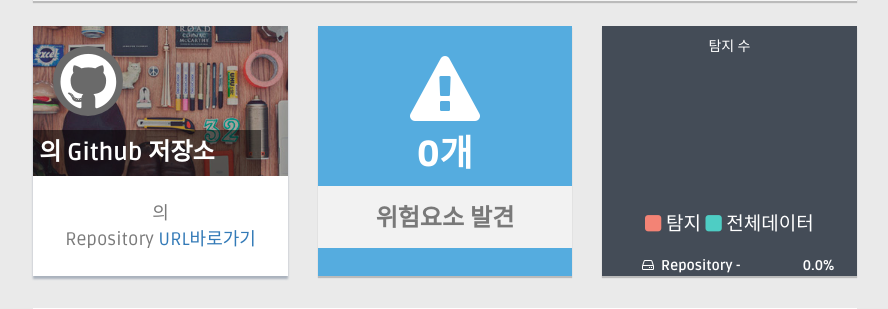
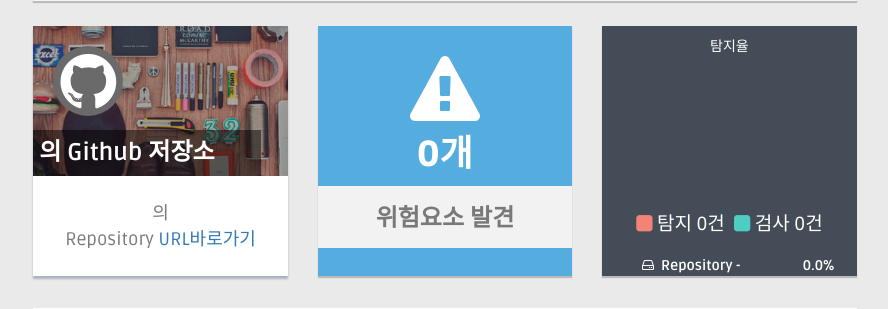
Before and after one commit to JUNE2001/Repository-Scanner, a Flask app: page / in a window 1280 px wide. Shown: the part 509-818 px from the top of the page, without its empty margins (195-1083 px from the left). Run offline with Flask 3, Linux system fonts and the light colour scheme; some libraries are stand-ins or nearby versions.

Commit message:
Fix low detection rate display

```diff
--- a/templates/index.html
+++ b/templates/index.html
@@ -213,7 +213,7 @@
               <div class="col-md-4 col-sm-4 mb">
                 <div class="darkblue-panel pn">
                   <div class="darkblue-header">
-                    <h5>탐지 수</h5>
+                    <h5>탐지율</h5>
                   </div>
                   <canvas id="serverstatus02" height="120" width="120"></canvas>
                   <script>
@@ -232,7 +232,7 @@
                     var detect_percent={{ ((Detect_count / All_count * 100) if All_count else 0)|tojson }};
 
                   </script>
-                  <p style="color:white"><i class="fa fa-square" style="color: #f38375;"></i> 탐지&nbsp<i class="fa fa-square" style="color: #4ECDC4;"></i> 전체데이터</p>
+                  <p style="color:white"><i class="fa fa-square" style="color: #f38375;"></i> 탐지 {{ Detect_count }}건&nbsp;&nbsp;<i class="fa fa-square" style="color: #4ECDC4;"></i> 검사 {{ All_count }}건</p>
                   <footer>
                     <div class="pull-left" style="width: 70%;">
                       <h5 style="white-space: nowrap;
@@ -569,7 +569,10 @@
 
   }
 
-  $('#gid').html("<h5>"+detect_percent.toFixed(1)+"%"+"</h5>");
+  var detect_percent_text = detect_percent > 0 && detect_percent < 0.1
+    ? "&lt;0.1%"
+    : detect_percent.toFixed(1) + "%";
+  $('#gid').html("<h5>" + detect_percent_text + "</h5>");
   // $('#gid').html(detect_percent.toFixed(1)+"%");
 
   </script>
```
Also changed, not shown: tests/test_app.py (+1 -0 lines).
